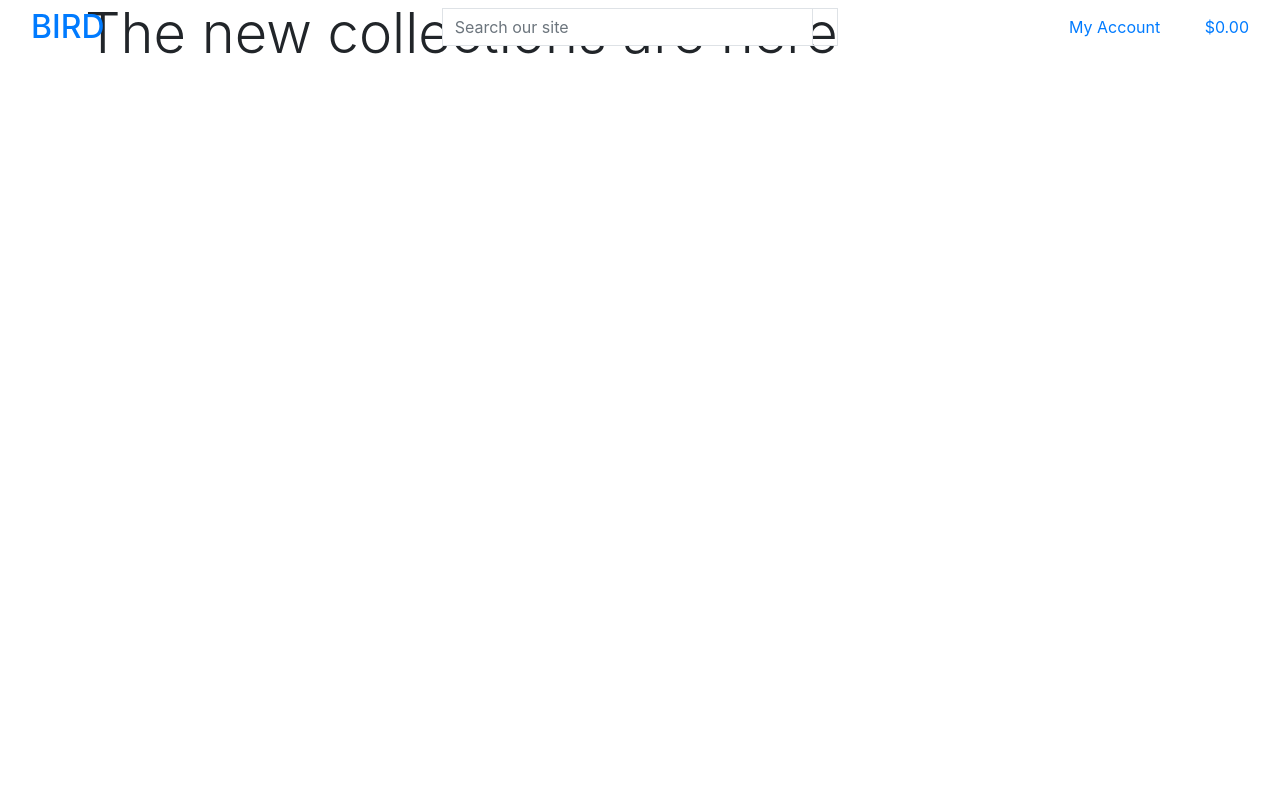
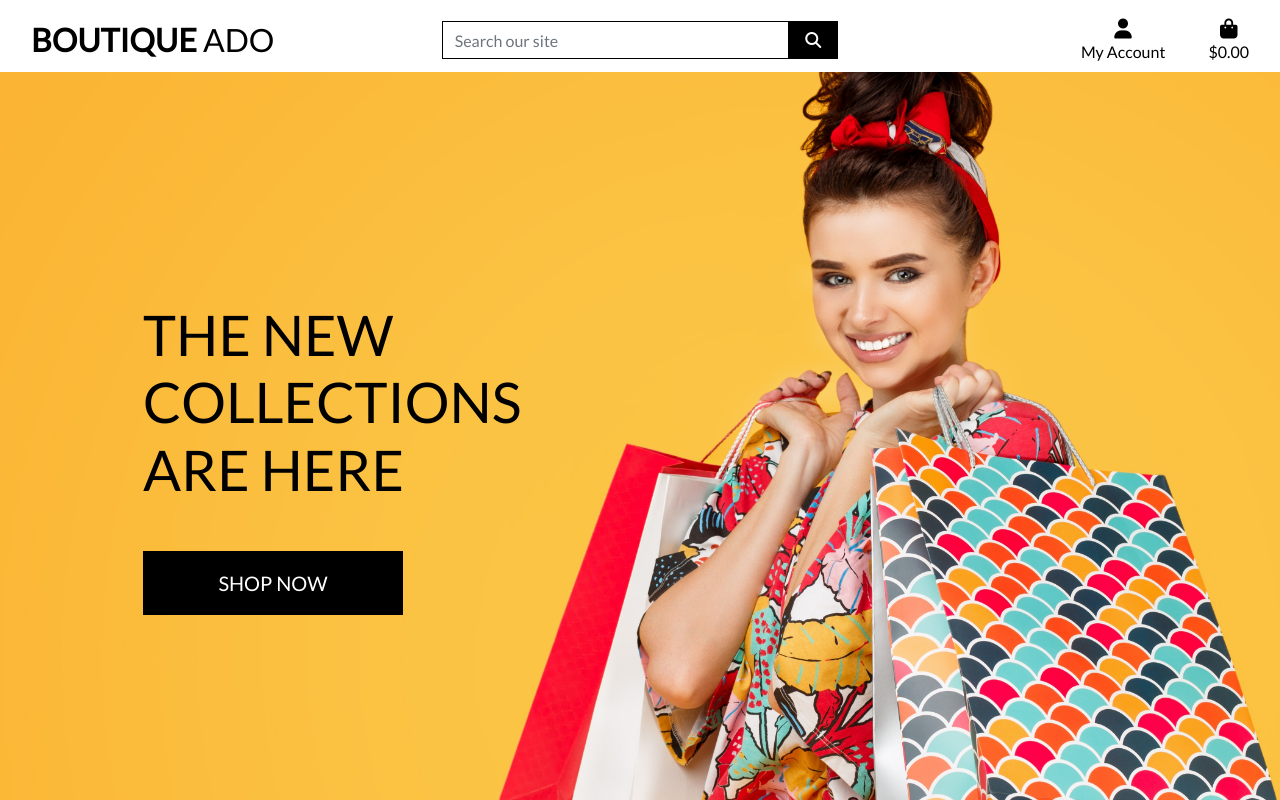
Before and after one commit to chelsea-designs/bird-search-and-rescue, a Django app: page / in a window 1280 px wide. Run offline with Django 3.2, Linux system fonts and the light colour scheme; some libraries are stand-ins or nearby versions.

Commit message:
completed homepage and header css

```diff
--- a/bird_sandr/settings.py
+++ b/bird_sandr/settings.py
@@ -146,6 +146,10 @@ USE_TZ = True
 # https://docs.djangoproject.com/en/3.2/howto/static-files/
 
 STATIC_URL = '/static/'
+STATICFILES_DIRS = (os.path.join(BASE_DIR, 'static'),)
+
+MEDIA_URL = '/media/'
+MEDIA_ROOT = os.path.join(BASE_DIR, 'media')
 
 # Default primary key field type
 # https://docs.djangoproject.com/en/3.2/ref/settings/#default-auto-field
--- a/bird_sandr/urls.py
+++ b/bird_sandr/urls.py
@@ -15,9 +15,11 @@ Including another URLconf
 """
 from django.contrib import admin
 from django.urls import path, include
+from django.conf import settings
+from django.conf.urls.static import static
 
 urlpatterns = [
     path('admin/', admin.site.urls),
     path('accounts/', include('allauth.urls')),
-    path('', include('home.urls'))
-]
+    path('', include('home.urls')),
+] + static(settings.MEDIA_URL, document_root=settings.MEDIA_ROOT)
--- a/home/templates/home/index.html
+++ b/home/templates/home/index.html
@@ -12,10 +12,17 @@
 {% endblock %}
 
 {% block content %}
-<div class="container">
-    <div class="row">
-        <div class="col">
-            <h1 class="display-4 logo-font text-black">The new collections are here</h1>
+<div class="container h-100">
+    <div class="row h-100">
+        <div class="col-7 col-md-6 my-auto">
+            <h1 class="display-4 logo-font text-black">
+                The new collections are here
+            </h1>
+            <div class="my-5">
+                <h4>
+                    <a href="" class="shop-now-button btn btn-lg rounded-0 text-uppercase py-3">Shop Now</a>
+                </h4>
+            </div>
         </div>
     </div>
 </div>
--- /dev/null
+++ b/static/css/base.css
@@ -0,0 +1,81 @@
+html {
+    height: 100%;
+}
+
+body {
+    background: url('/media/homepage_background_cropped.jpg') no-repeat center center fixed;
+    background-size: cover;
+    height: calc(100vh - 164px);
+    color: #555;
+    font-family: 'Lato';
+}
+
+/* from Bulma */
+.icon {
+    align-items: center;
+    display: inline-flex;
+    justify-content: center;
+    height: 1.5rem;
+    width: 1.5rem;
+}
+
+.logo-font {
+    text-transform: uppercase;
+}
+
+.main-logo-link {
+    width: fit-content;
+}
+
+.shop-now-button {
+    background: black;
+    color: white;
+    min-width: 260px;
+}
+
+.btn-black {
+    background: black;
+    color: white;
+}
+
+.shop-now-button:hover,
+.shop-now-button:active,
+.shop-now-button:focus,
+.btn-black:hover,
+.btn-black:active,
+.btn-black:focus {
+    background: #222;
+    color: white;
+}
+
+.text-black {
+    color: #000 !important;
+}
+
+.border-black {
+    border: 1px solid black !important;
+}
+
+/* -------------------------------- Media Queries */
+
+/* Slightly larger container on xl screens */
+@media (min-width: 1200px) {
+    .container {
+        max-width: 80%;
+    }
+}
+
+/* fixed top navbar only on medium and up */
+@media (min-width: 992px) {
+    .fixed-top-desktop-only {
+        position: fixed;
+        top: 0;
+        right: 0;
+        left: 0;
+        z-index: 1030;
+    }
+
+    .header-container {
+        padding-top: 164px;
+    }
+}
--- a/templates/base.html
+++ b/templates/base.html
@@ -22,9 +22,12 @@
     {% block core_css %}
     <link rel="stylesheet" href="https://cdn.jsdelivr.net/npm/bootstrap@4.6.2/dist/css/bootstrap.min.css"
         integrity="sha384-xOolHFLEh07PJGoPkLv1IbcEPTNtaed2xpHsD9ESMhqIYd0nLMwNLD69Npy4HI+N" crossorigin="anonymous">
+    <link rel="stylesheet" href="https://fonts.googleapis.com/css?family=Lato&display=swap">
+    <link rel="stylesheet" href="{% static 'css/base.css' %}">
     {% endblock %}
 
     {% block core_js %}
+    <script src="https://kit.fontawesome.com/e9c73d7092.js" crossorigin="anonymous"></script>
     <script src="https://cdn.jsdelivr.net/npm/jquery@3.5.1/dist/jquery.min.js"
         integrity="sha256-9/aliU8dGd2tb6OSsuzixeV4y/faTqgFtohetphbbj0=" crossorigin="anonymous"></script>
     <script src="https://cdn.jsdelivr.net/npm/bootstrap@4.6.2/dist/js/bootstrap.bundle.min.js"
@@ -37,10 +40,10 @@
 
 <body>
     <header class="container-fluid fixed-top">
-        <div class="row">
+        <div id="topnav" class="row bg-white pt-lg-2 d-none d-lg-flex">
             <div class="col-12 col-lg-4 my-auto py-1 py-lg-0 text-center text-lg-left">
                 <a href="{% url 'home' %}" class="nav-link main-logo-link">
-                    <h2 class="logo-font text-black my-0">BIRD</h2>
+                    <h2 class="logo-font text-black my-0"><strong>Boutique</strong> Ado</h2>
                 </a>
             </div>
             <div class="col-12 col-lg-4 my-auto py-1 py-lg-0">
@@ -98,7 +101,9 @@
                     </li>
                 </ul>
             </div>
+        </div>
     </header>
+
     {% if messages %}
     <div class="message-container"></div>
     {% endif %}
@@ -111,6 +116,8 @@
 
     {% block postloadjs %}
     {% endblock %}
+
+
 </body>
 
 </html>
```
Also changed, not shown: media/homepage_background_cropped.jpg (added).
